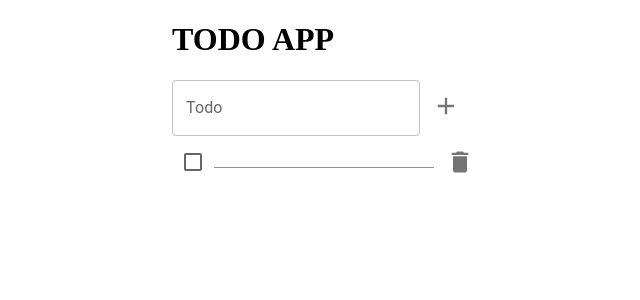
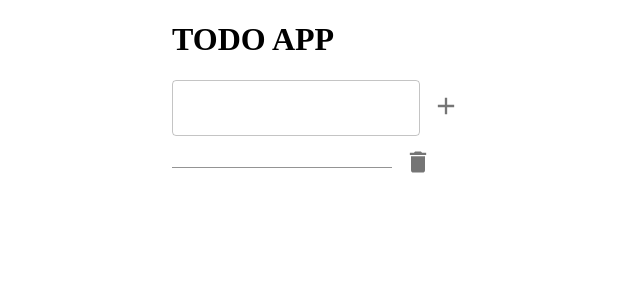
Before and after one commit to TokutyTok/react-todoApp, a React (Create React App) app: page / in a window 1280 px wide. Both pictures are taken after a click on the button "add". Shown: the top 300 px of the page, without its empty margins (192-832 px from the left). Built offline with nearby package versions, Linux system fonts and the light colour scheme.

Commit message:
delete追加

```diff
--- a/src/components/TodoList.jsx
+++ b/src/components/TodoList.jsx
@@ -1,26 +1,33 @@
-import { Container, Box, TextField, Checkbox, IconButton } from '@mui/material';
+import { TextField, IconButton } from '@mui/material';
 import DeleteIcon from '@mui/icons-material/Delete';
 
 export const TodoList = (props) => {
-    const { message, setInputMessage } = props;
+    const { todoList, setTodoList } = props;
     return (
         <>
-            {message.map((value, index) => {
+            {todoList.map((todo, index) => {
                 return (
                     <div key={index}>
-                        <Checkbox aria-label='OutputTodo' />
                         <TextField
-                            id='output'
-                            name='outputMessage'
-                            value={value}
+                            id='outputTodo'
+                            label=''
+                            name='outputTodo'
+                            value={todo}
                             onChange={(e) => {
                                 console.log('TodoList:onChange');
-                                setInputMessage(message.map((value, i) => (index === i ? e.target.value : value)));
+                                setTodoList(todoList.map((todo, i) => (index === i ? e.target.value : todo)));
                             }}
-                            label=''
                             variant='standard'
                         />
-                        <IconButton aria-label='delete' size='large'>
+                        <IconButton
+                            aria-label='delete'
+                            size='large'
+                            type='submit'
+                            onClick={() => {
+                                console.log('deleteButton:onClick');
+                                setTodoList(todoList.filter((todo, i) => index !== i));
+                            }}
+                        >
                             <DeleteIcon fontSize='inherit' />
                         </IconButton>
                     </div>
--- a/src/pages/TodoPage.jsx
+++ b/src/pages/TodoPage.jsx
@@ -1,12 +1,11 @@
-import { useRef, useState, useEffect } from 'react';
-import { Container, Box, TextField, Checkbox, IconButton } from '@mui/material';
+import { useState } from 'react';
+import { Container, Box, TextField, IconButton } from '@mui/material';
 import AddIcon from '@mui/icons-material/Add';
 import { TodoList } from '../components/TodoList';
 
 export const TodoPage = () => {
-    const inputMessageRef = useRef(null);
-    const todoListRef = useRef(null);
-    const [inputMessage, setInputMessage] = useState([]);
+    const [todo, setTodo] = useState('');
+    const [todoList, setTodoList] = useState([]);
 
     return (
         <>
@@ -16,15 +15,15 @@ export const TodoPage = () => {
                 </Box>
                 <Box>
                     <TextField
-                        ref={inputMessageRef}
-                        id='input'
+                        id='inputTodo'
+                        label=''
                         type='text'
-                        name='inputMessage'
+                        name='inputTodo'
+                        value={todo}
                         onChange={(e) => {
                             console.log('inputMessage:onChange');
-                            inputMessageRef.current.value = e.target.value;
+                            setTodo(e.target.value);
                         }}
-                        label='Todo'
                         variant='outlined'
                     />
                     <IconButton
@@ -33,14 +32,14 @@ export const TodoPage = () => {
                         type='submit'
                         onClick={() => {
                             console.log('addButton:onClick');
-                            setInputMessage([...inputMessage, inputMessageRef.current.value]);
+                            setTodoList([...todoList, todo]);
                         }}
                     >
                         <AddIcon fontSize='inherit' />
                     </IconButton>
                 </Box>
-                <Box ref={todoListRef}>
-                    <TodoList message={inputMessage} setInputMessage={setInputMessage} />
+                <Box>
+                    <TodoList todoList={todoList} setTodoList={setTodoList} />
                 </Box>
             </Container>
         </>
```
